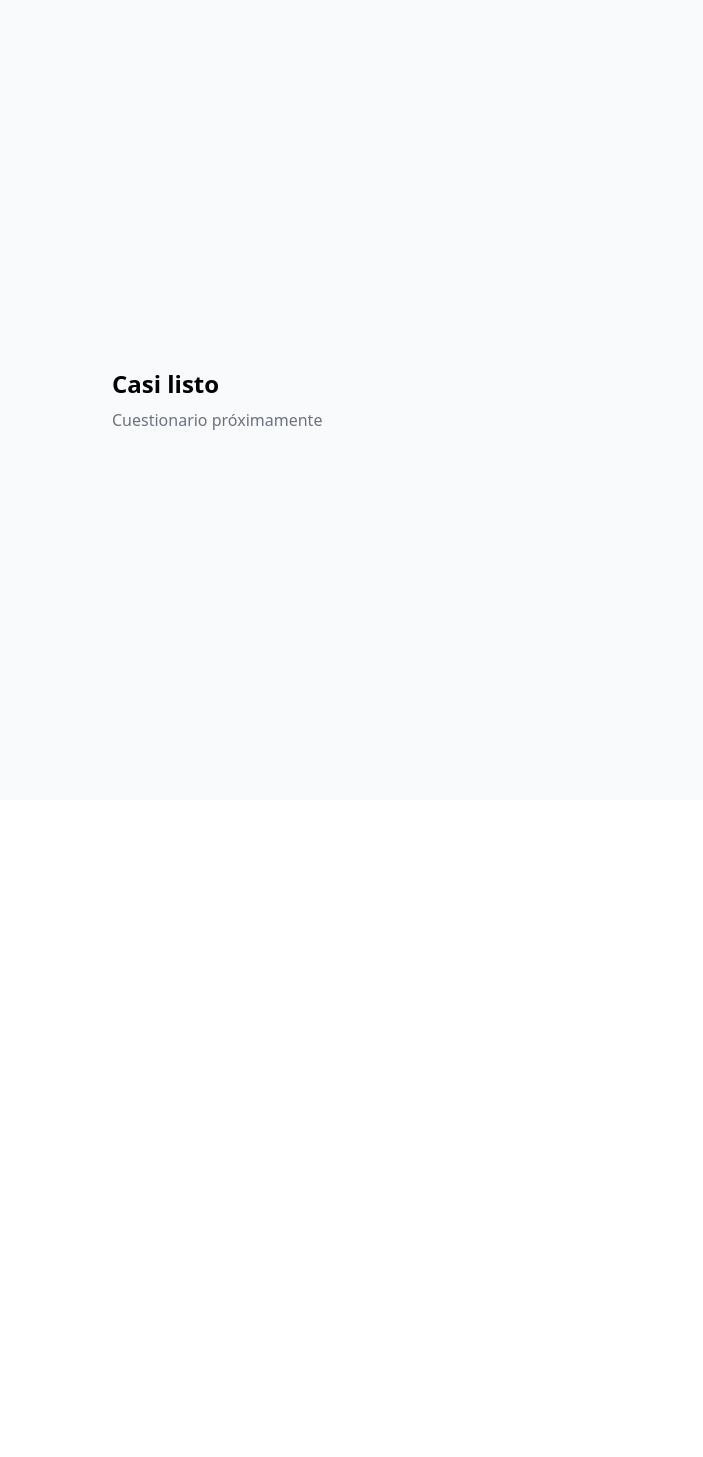
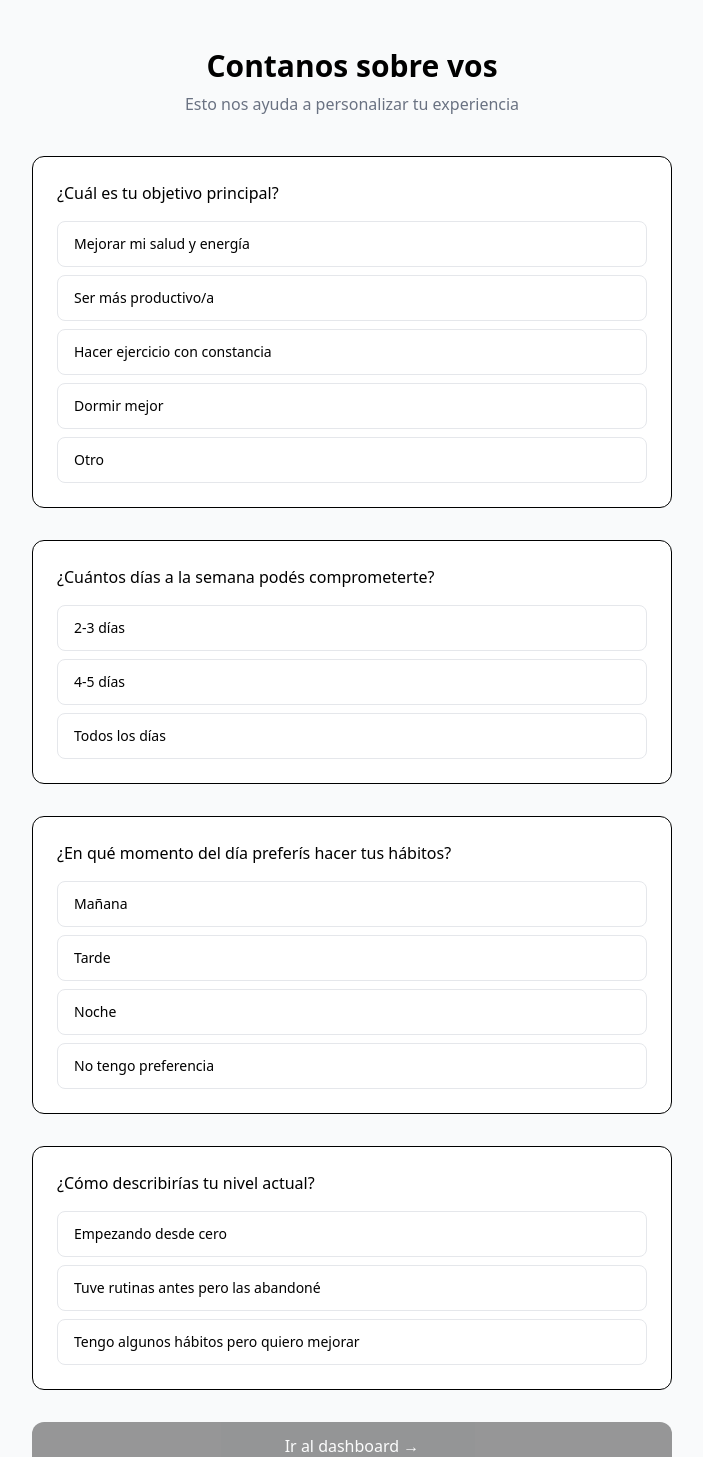
Before and after one commit to Blackpachamame/habitforge, a Next.js app: page /onboarding/questionnaire in a window 1280 px wide. Shown: the top 1457 px of the page, without its empty margins (288-991 px from the left). Before the commit the page ends 800 px from the top, so only its background shows below. Built offline with nearby package versions, Linux system fonts and the light colour scheme.

Commit message:
feat: cuestionario de onboarding con guardado en Supabase

```diff
--- /dev/null
+++ b/app/api/questionnaire/route.ts
@@ -0,0 +1,25 @@
+import { auth } from "@clerk/nextjs/server";
+import { supabaseAdmin } from "@/lib/supabase";
+import { NextResponse } from "next/server";
+
+export async function POST(req: Request) {
+  const { userId } = await auth();
+  if (!userId) return new Response("No autorizado", { status: 401 });
+
+  const { objetivo, dias_semana, momento_dia, nivel } = await req.json();
+
+  if (!objetivo || !dias_semana || !momento_dia || !nivel) {
+    return new Response("Faltan respuestas", { status: 400 });
+  }
+
+  const { error } = await supabaseAdmin
+    .from("questionnaire_responses")
+    .insert({ user_id: userId, objetivo, dias_semana, momento_dia, nivel });
+
+  if (error) {
+    console.error("Error guardando cuestionario:", error);
+    return new Response("Error en DB", { status: 500 });
+  }
+
+  return NextResponse.json({ ok: true });
+}
--- a/app/onboarding/questionnaire/page.tsx
+++ b/app/onboarding/questionnaire/page.tsx
@@ -1,8 +1,13 @@
+import QuestionnaireForm from "@/components/onboarding/questionnaire-form";
+
 export default function QuestionnairePage() {
   return (
-    <div className="max-w-lg mx-auto py-10 px-4">
-      <h1 className="text-2xl font-bold mb-2">Casi listo</h1>
-      <p className="text-gray-500">Cuestionario próximamente</p>
+    <div>
+      <h1 className="text-3xl font-bold text-center mb-2">Contanos sobre vos</h1>
+      <p className="text-center text-gray-500 mb-10">
+        Esto nos ayuda a personalizar tu experiencia
+      </p>
+      <QuestionnaireForm />
     </div>
   );
 }
--- /dev/null
+++ b/components/onboarding/questionnaire-form.tsx
@@ -0,0 +1,102 @@
+"use client";
+
+import { useState } from "react";
+import { useRouter } from "next/navigation";
+
+const questions = [
+  {
+    id: "objetivo",
+    label: "¿Cuál es tu objetivo principal?",
+    options: [
+      "Mejorar mi salud y energía",
+      "Ser más productivo/a",
+      "Hacer ejercicio con constancia",
+      "Dormir mejor",
+      "Otro",
+    ],
+  },
+  {
+    id: "dias_semana",
+    label: "¿Cuántos días a la semana podés comprometerte?",
+    options: ["2-3 días", "4-5 días", "Todos los días"],
+  },
+  {
+    id: "momento_dia",
+    label: "¿En qué momento del día preferís hacer tus hábitos?",
+    options: ["Mañana", "Tarde", "Noche", "No tengo preferencia"],
+  },
+  {
+    id: "nivel",
+    label: "¿Cómo describirías tu nivel actual?",
+    options: [
+      "Empezando desde cero",
+      "Tuve rutinas antes pero las abandoné",
+      "Tengo algunos hábitos pero quiero mejorar",
+    ],
+  },
+];
+
+export default function QuestionnaireForm() {
+  const router = useRouter();
+  const [answers, setAnswers] = useState<Record<string, string>>({});
+  const [loading, setLoading] = useState(false);
+  const [error, setError] = useState<string | null>(null);
+
+  const allAnswered = questions.every((q) => answers[q.id]);
+
+  const handleSubmit = async () => {
+    if (!allAnswered) return;
+    setLoading(true);
+    setError(null);
+
+    try {
+      const res = await fetch("/api/questionnaire", {
+        method: "POST",
+        headers: { "Content-Type": "application/json" },
+        body: JSON.stringify(answers),
+      });
+
+      if (!res.ok) throw new Error("Error al guardar");
+
+      router.push("/dashboard");
+    } catch {
+      setError("Algo salió mal. Intentá de nuevo.");
+      setLoading(false);
+    }
+  };
+
+  return (
+    <div className="space-y-8">
+      {questions.map((question) => (
+        <div key={question.id} className="bg-white rounded-xl border p-6">
+          <p className="font-medium mb-4">{question.label}</p>
+          <div className="grid gap-2">
+            {question.options.map((option) => (
+              <button
+                key={option}
+                onClick={() => setAnswers((prev) => ({ ...prev, [question.id]: option }))}
+                className={`w-full text-left px-4 py-3 rounded-lg border transition-all text-sm ${
+                  answers[question.id] === option
+                    ? "border-black bg-black text-white"
+                    : "border-gray-200 hover:border-gray-300"
+                }`}>
+                {option}
+              </button>
+            ))}
+          </div>
+        </div>
+      ))}
+
+      {error && <p className="text-red-500 text-sm text-center">{error}</p>}
+
+      <button
+        onClick={handleSubmit}
+        disabled={!allAnswered || loading}
+        className="w-full py-3 bg-black text-white rounded-xl font-medium
+                   disabled:opacity-40 disabled:cursor-not-allowed
+                   hover:bg-gray-800 transition-colors">
+        {loading ? "Guardando..." : "Ir al dashboard →"}
+      </button>
+    </div>
+  );
+}
--- a/proxy.ts
+++ b/proxy.ts
@@ -9,6 +9,7 @@ const isPublicRoute = createRouteMatcher([
   "/register(.*)",
   "/api/webhooks(.*)",
   "/api/stripe(.*)",
+  "/api/questionnaire(.*)",
 ]);
 
 const isOnboardingRoute = createRouteMatcher(["/onboarding(.*)"]);
```
